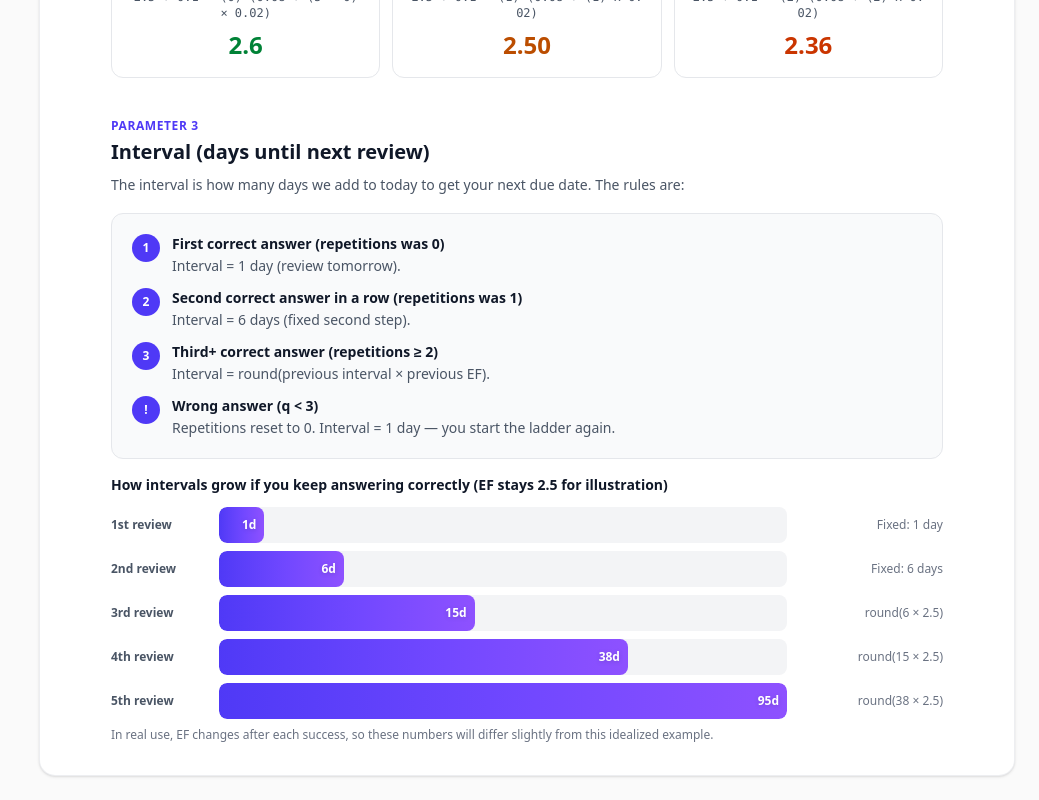
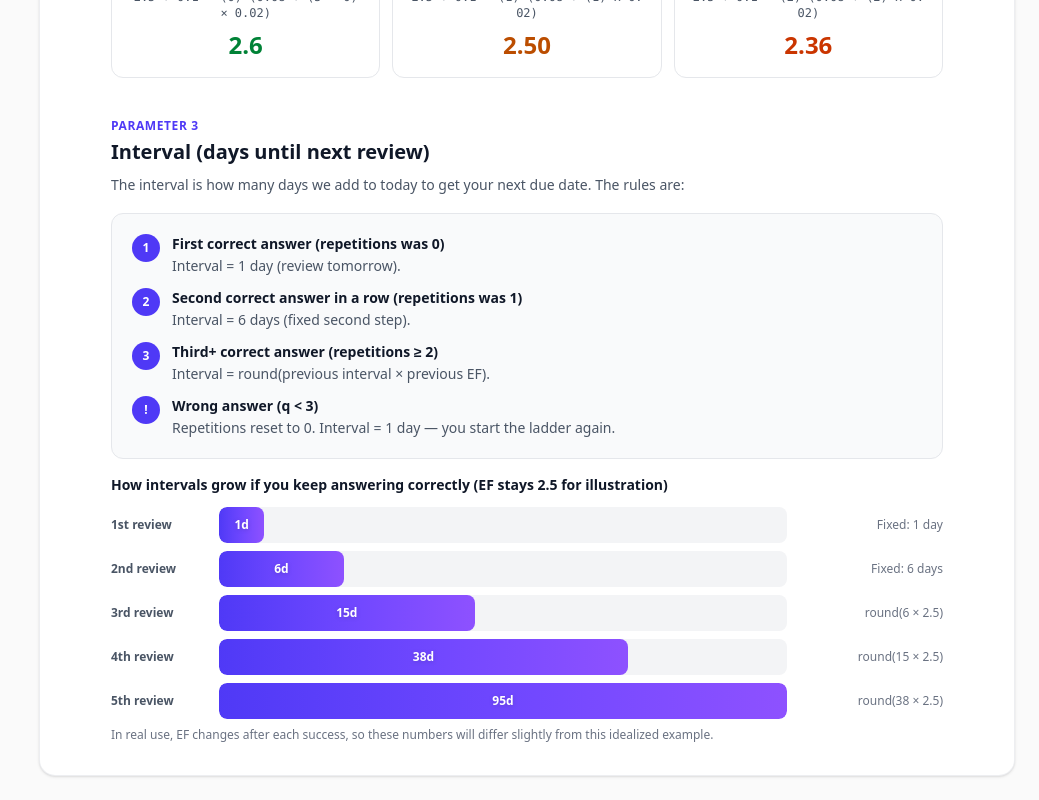
Before and after one commit to ChrisTinapay/reminded, a Next.js app: page /dashboard/student/calendar in a window 1280 px wide. Shown: the part 1655-2455 px from the top of the page, without its empty margins (241-1280 px from the left). Built offline with nearby package versions, Linux system fonts and the light colour scheme; no server answers.

Commit message:
fixed a visual bug on calendar tab

```diff
--- a/app/(pages)/dashboard/_components/Sm2AlgorithmGuide.jsx
+++ b/app/(pages)/dashboard/_components/Sm2AlgorithmGuide.jsx
@@ -210,10 +210,10 @@ function GrowthRow({ label, value, note, widthPct }) {
       <div className="flex-1 min-w-0">
         <div className="h-9 rounded-lg bg-gray-100 dark:bg-white/10 overflow-hidden">
           <div
-            className="h-full rounded-lg bg-gradient-to-r from-indigo-600 to-violet-500 flex items-center justify-end pr-2"
+            className="h-full min-w-[2.75rem] max-w-full rounded-lg bg-gradient-to-r from-indigo-600 to-violet-500 flex items-center justify-center px-1.5"
             style={{ width: `${widthPct}%` }}
           >
-            <span className="text-xs font-bold text-white drop-shadow-sm">{value}</span>
+            <span className="text-xs font-bold text-white drop-shadow-sm whitespace-nowrap">{value}</span>
           </div>
         </div>
       </div>
```
